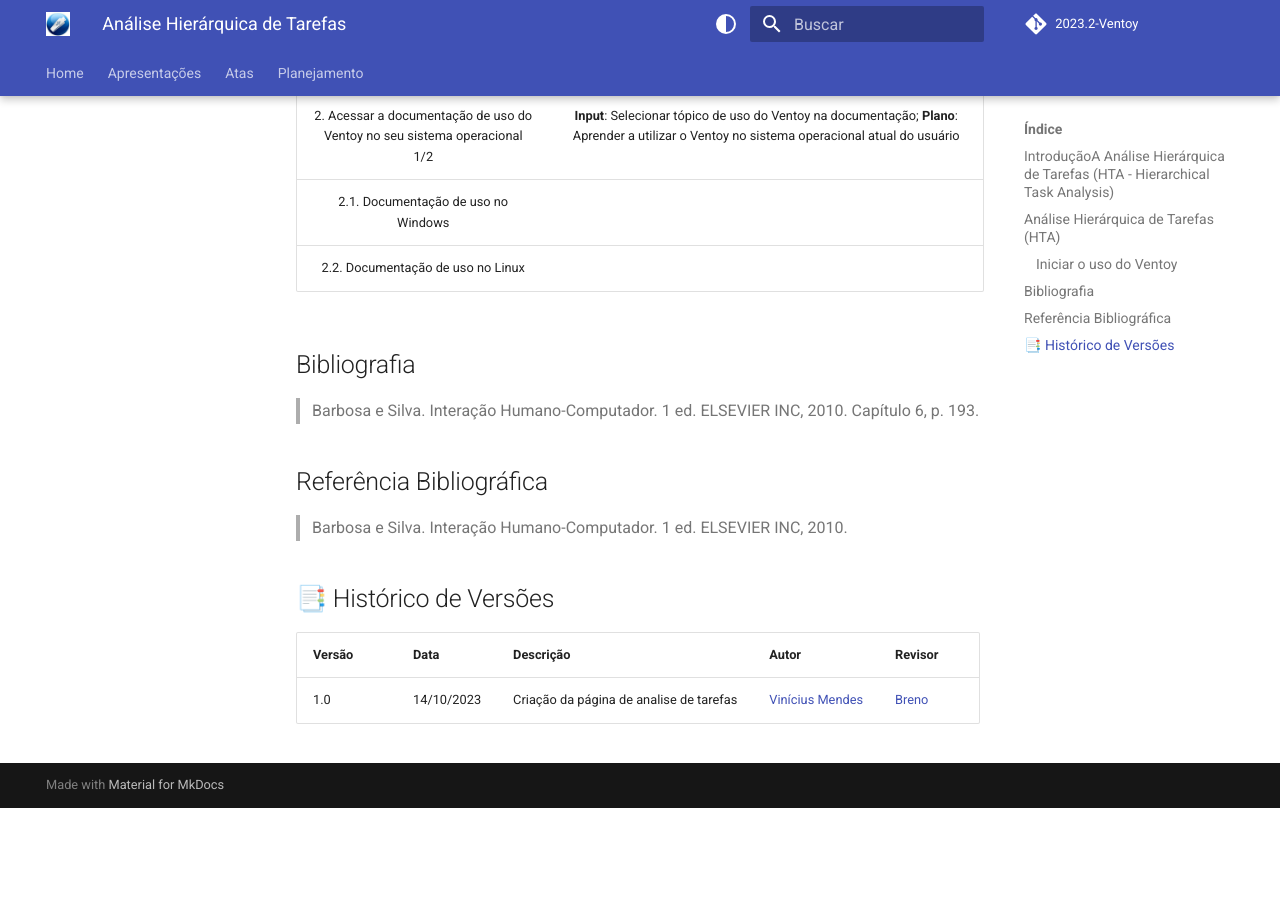
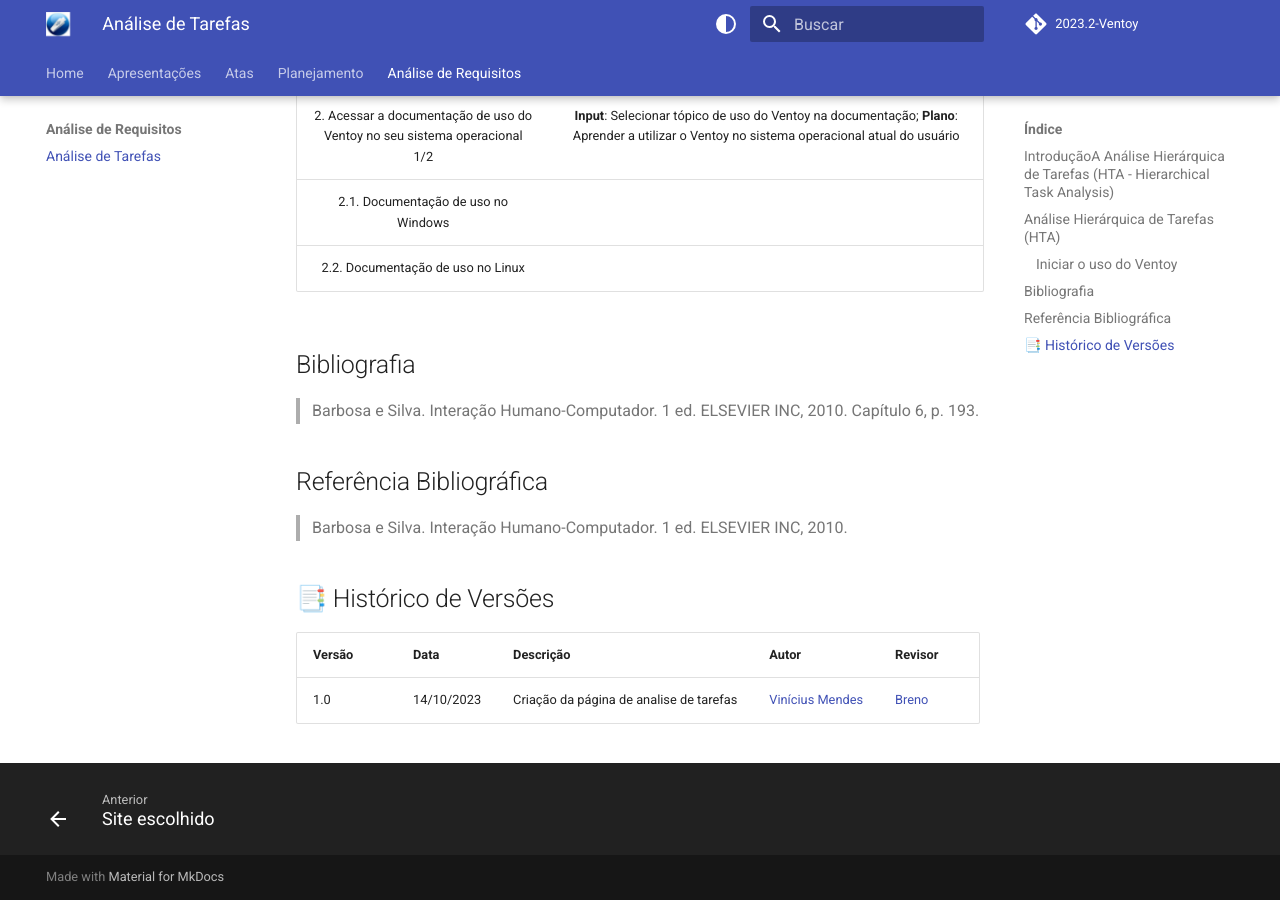
Before and after one commit to Interacao-Humano-Computador/2023.2-Ventoy, an MkDocs documentation site: the page built from docs/AnaliseDeRequisitos/analisedetarefas/analiseHierarquicaDeTarefas.md, in a window 1280 px wide and 900 px high, scrolled down 1824 px. Built offline with MkDocs 1.6.1 and Material for MkDocs 9.7.7, drawn with Linux system fonts in a browser that asks for light colours; comment, search, counter and statistics services are not loaded; before the commit the page ends 2632 px from its top, so only the background shows below that.

Commit message:
Adicionado hta

```diff
--- a/mkdocs.yml
+++ b/mkdocs.yml
@@ -36,7 +36,8 @@
       - Processo design: planejamento/processo_de_design.md
       - Sites avaliados: planejamento/sites-avaliados.md
       - Site escolhido: planejamento/site-escolhido.md
-
+  - Análise de Requisitos:
+      - Análise de Tarefas: AnaliseDeRequisitos/analisedetarefas/analiseHierarquicaDeTarefas.md
 theme:
   name: material
   features:
```
